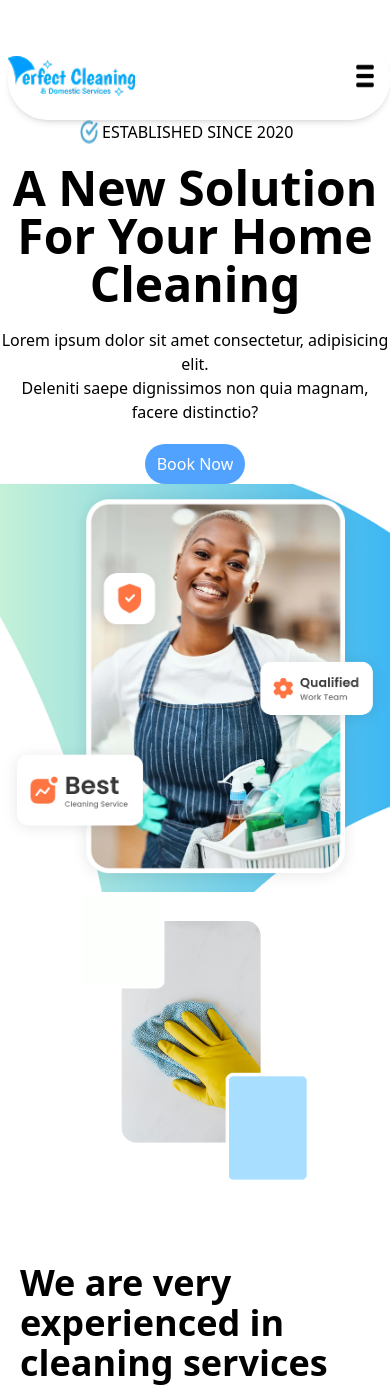
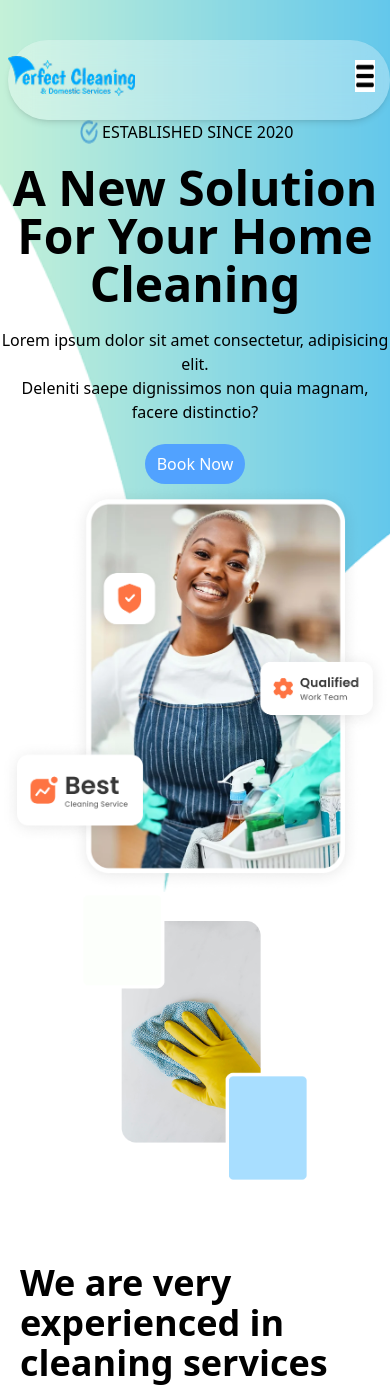
Before and after one commit to Bryan-Steph/Perfect-Clean, a React (Vite) app: page / in a window 390 px wide. Shown: the top 1389 px of the page. Built offline with nearby package versions, Linux system fonts and the light colour scheme.

Commit message:
Background re-adjustments

```diff
--- a/src/Components/Hero.jsx
+++ b/src/Components/Hero.jsx
@@ -10,7 +10,7 @@ import { useState } from 'react';
 
     return(
         <>
-            <section className='sm:flex block w-full  '>
+            <section className='sm:flex block w-full bg-[url(./assets/images/bg-hero.png)] bg-no-repeat bg-cover sm:bg-none '>
                 <img src="" alt="" />
                 <div className='sm:w-1/2 w-full'>
 
@@ -26,7 +26,7 @@ import { useState } from 'react';
                         <button className=' h-10 w-25 mt-5 rounded-full  text-white bg-blue-400'>Book Now</button>
                     </div>
                 </div>
-                <div  className='sm:w-1/2 sm:-mt-10 w-full bg-[url(./assets/images/bg-hero.png)] bg-no-repeat bg-cover'>
+                <div  className='sm:w-1/2 sm:-mt-10 w-full sm:bg-[url(./assets/images/bg-hero.png)] bg-no-repeat bg-cover'>
                     <img src={heroImage} alt="" />
                 </div>
             </section>
```
